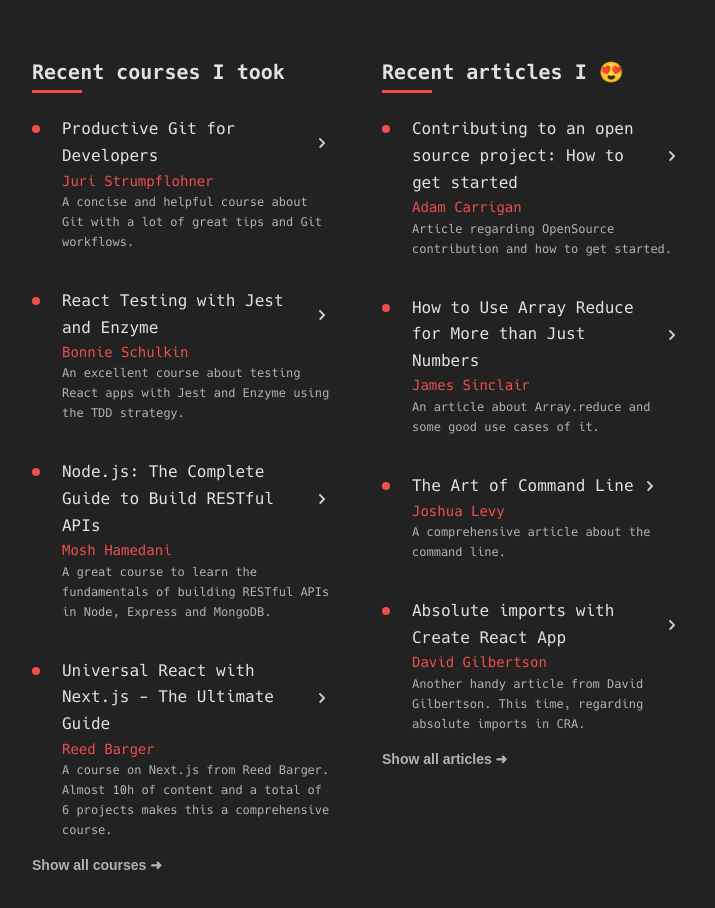
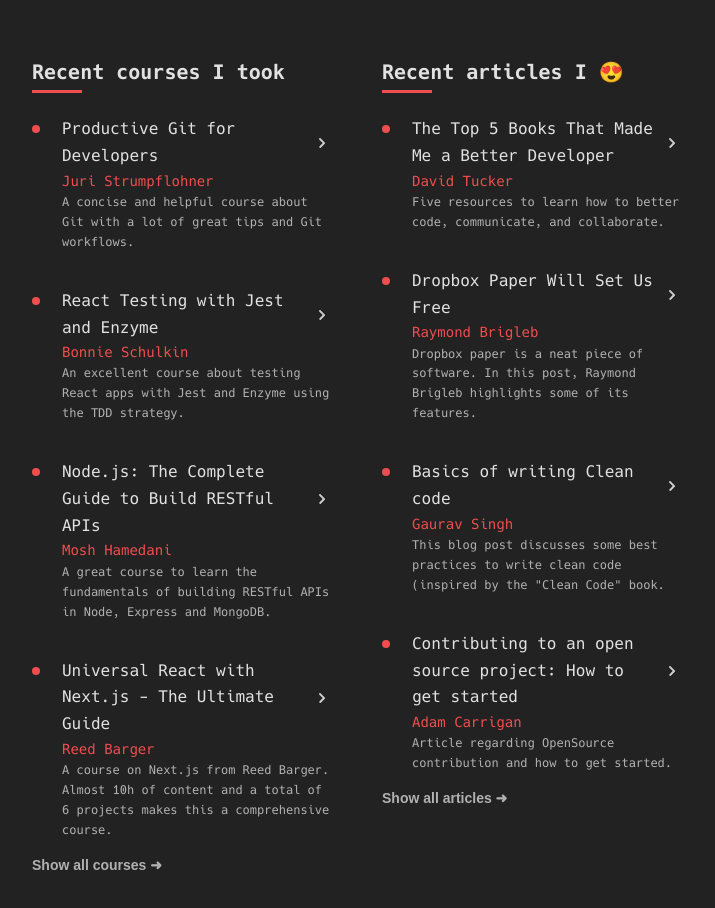
Before and after one commit to jcmnunes/josenunes.dev, a Gatsby site: page /about in a window 1280 px wide. Shown: the part 1108-2016 px from the top of the page, without its empty margins (282-997 px from the left). Built offline with nearby package versions, Linux system fonts and the light colour scheme; Gatsby itself is replaced by a stand-in of ours; some packages are replaced by stand-ins of ours.

Commit message:
feat: three new articles
XYZ-75

```diff
--- a/src/content/articles.js
+++ b/src/content/articles.js
@@ -1,6 +1,29 @@
 import uuidv4 from 'uuid/v4';
 
 export default [
+  {
+    key: uuidv4(),
+    linkText: 'The Top 5 Books That Made Me a Better Developer',
+    linkUrl: 'https://davidtucker.net/the-top-5-books-that-made-me-a-better-developer-1ffc3a28a10b',
+    secondaryInfo: 'David Tucker',
+    auxInfo: 'Five resources to learn how to better code, communicate, and collaborate.',
+  },
+  {
+    key: uuidv4(),
+    linkText: 'Dropbox Paper Will Set Us Free',
+    linkUrl: 'https://medium.com/needmore-notes/dropbox-paper-will-set-us-free-811421d7c566',
+    secondaryInfo: 'Raymond Brigleb',
+    auxInfo:
+      'Dropbox paper is a neat piece of software. In this post, Raymond Brigleb highlights some of its features.',
+  },
+  {
+    key: uuidv4(),
+    linkText: 'Basics of writing Clean code',
+    linkUrl: 'https://medium.com/programming-hacks/basics-of-writing-clean-code-c1e79f3315d3',
+    secondaryInfo: 'Gaurav Singh',
+    auxInfo:
+      'This blog post discusses some best practices to write clean code (inspired by the "Clean Code" book.',
+  },
   {
     key: uuidv4(),
     linkText: 'Contributing to an open source project: How to get started',
```
